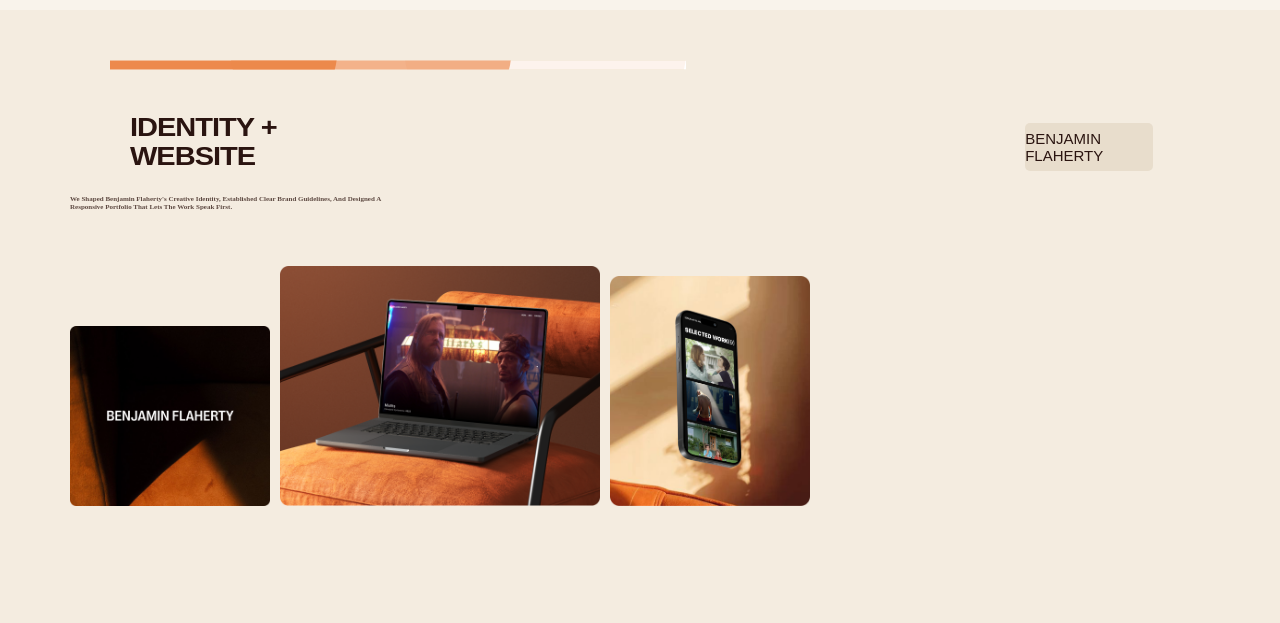
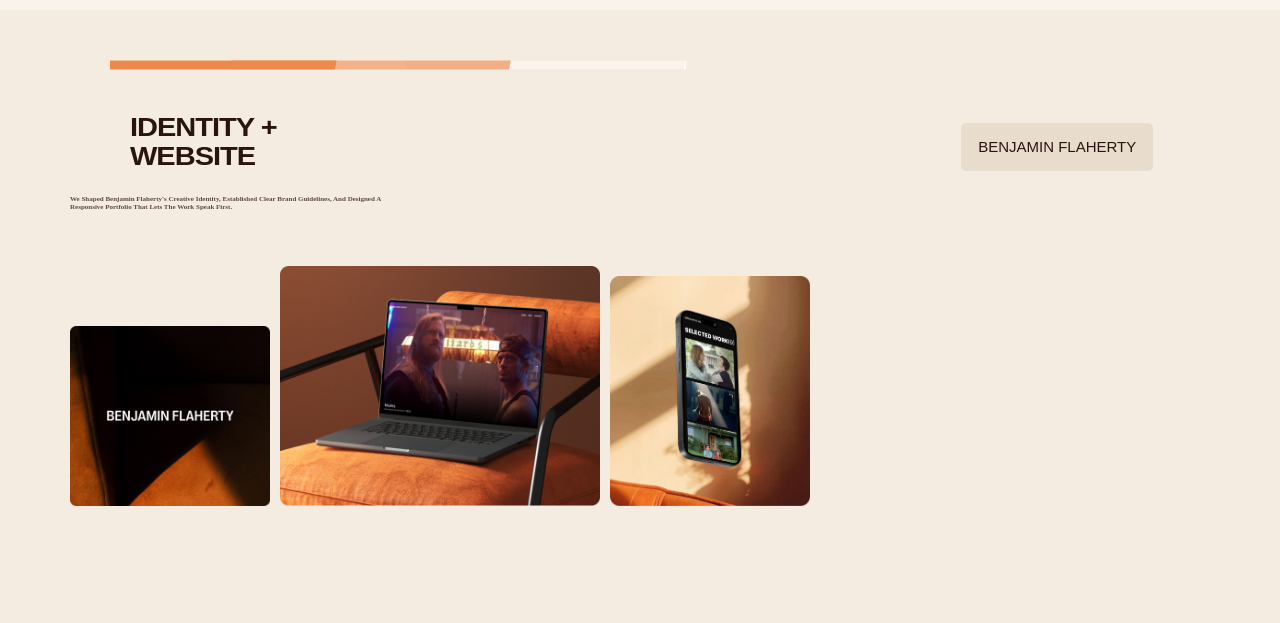
Before and after one commit to annaskhan-dev/RCHYstudio, a React (Vite) app: page / in a window 1280 px wide. Shown: the part 2736-3359 px from the top of the page. Built offline with nearby package versions, Linux system fonts and the light colour scheme.

Commit message:
adding things

```diff
--- a/src/components/benjamin.module.css
+++ b/src/components/benjamin.module.css
@@ -36,7 +36,7 @@ body {
   font-size: 15px;
   font-weight: 520;
   color: #2a1410;
-  width: 10vw;
+  width: 15vw;
   height: 6vh;
   margin-right: 6vw;
   background-color: #e8ddcc;
```
